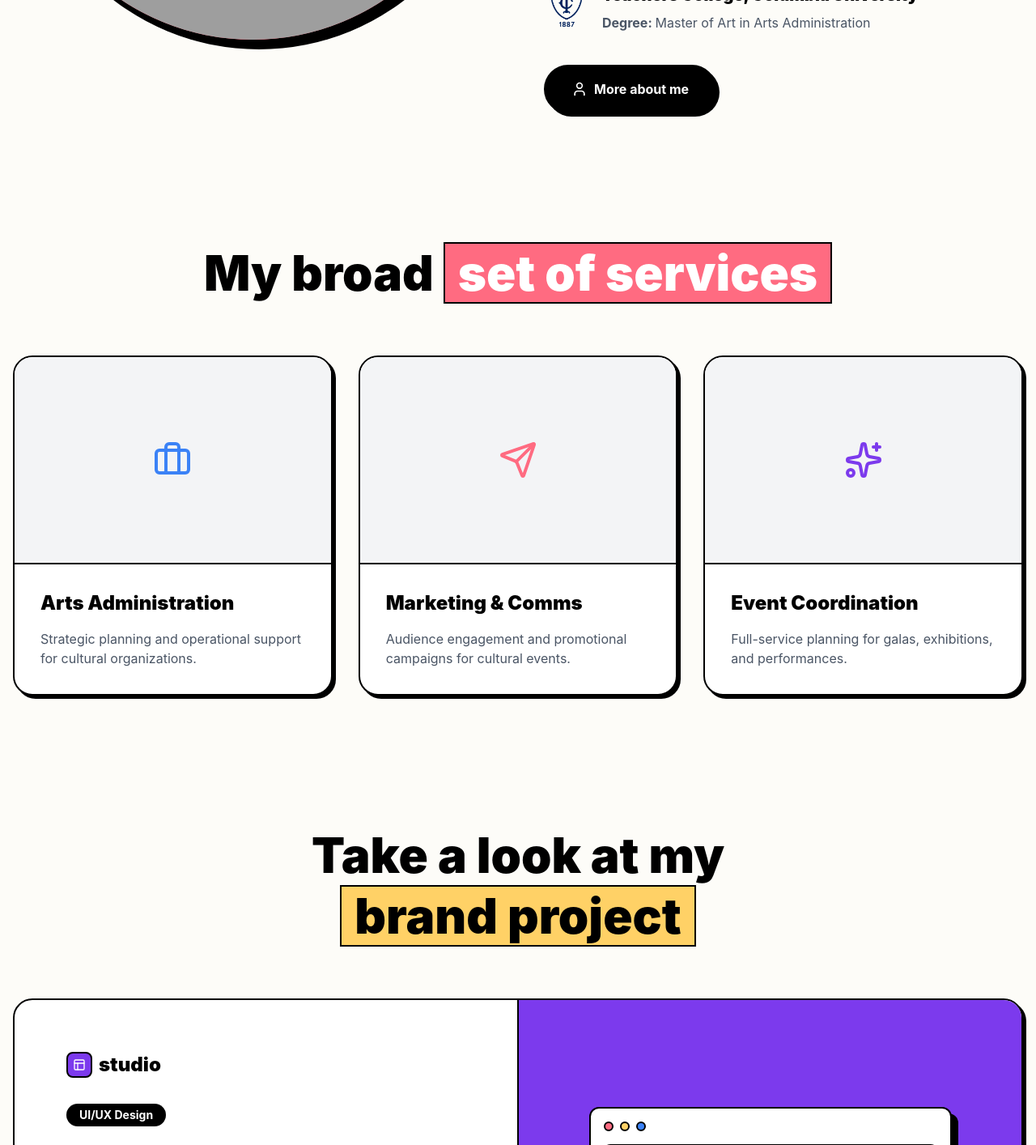
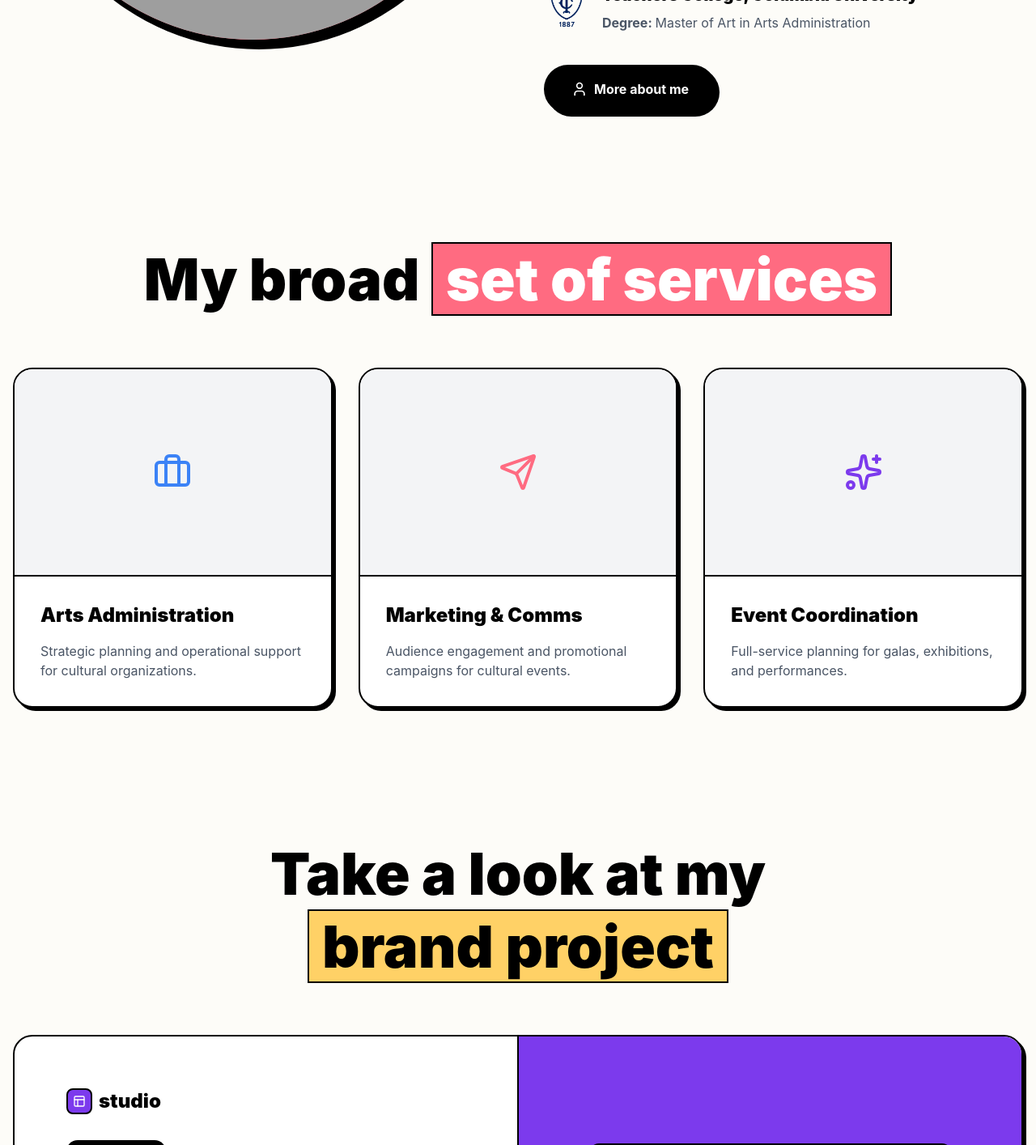
Before and after one commit to bbx99/my-portfolio, a React (Vite) app: page / in a window 1280 px wide. Shown: the part 1774-3188 px from the top of the page at 81% size. Built offline with nearby package versions, Linux system fonts and the light colour scheme; grey boxes are pictures that could not be loaded.

Commit message:
feat: 更新brand project部分的内容

```diff
--- a/src/App.tsx
+++ b/src/App.tsx
@@ -227,7 +227,7 @@ const Services = () => {
   return (
     <section id="projects" className="py-20 px-4 max-w-7xl mx-auto">
       <div className="text-center mb-16">
-        <h2 className="text-4xl sm:text-5xl lg:text-6xl font-black mb-6 leading-tight">
+        <h2 className="text-5xl sm:text-6xl lg:text-7xl font-black mb-6 leading-tight">
           My broad <span className="bg-brand-pink text-white px-4 brutal-border">set of services</span>
         </h2>
       </div>
@@ -256,7 +256,7 @@ const Portfolio = () => {
   return (
     <section id="projects" className="py-20 px-4 max-w-7xl mx-auto">
       <div className="text-center mb-16">
-        <h2 className="text-4xl sm:text-5xl lg:text-6xl font-black mb-6 leading-tight">
+        <h2 className="text-5xl sm:text-6xl lg:text-7xl font-black mb-6 leading-tight">
           Take a look at my <br />
           <span className="bg-brand-yellow text-black px-4 brutal-border">brand project</span>
         </h2>
```
